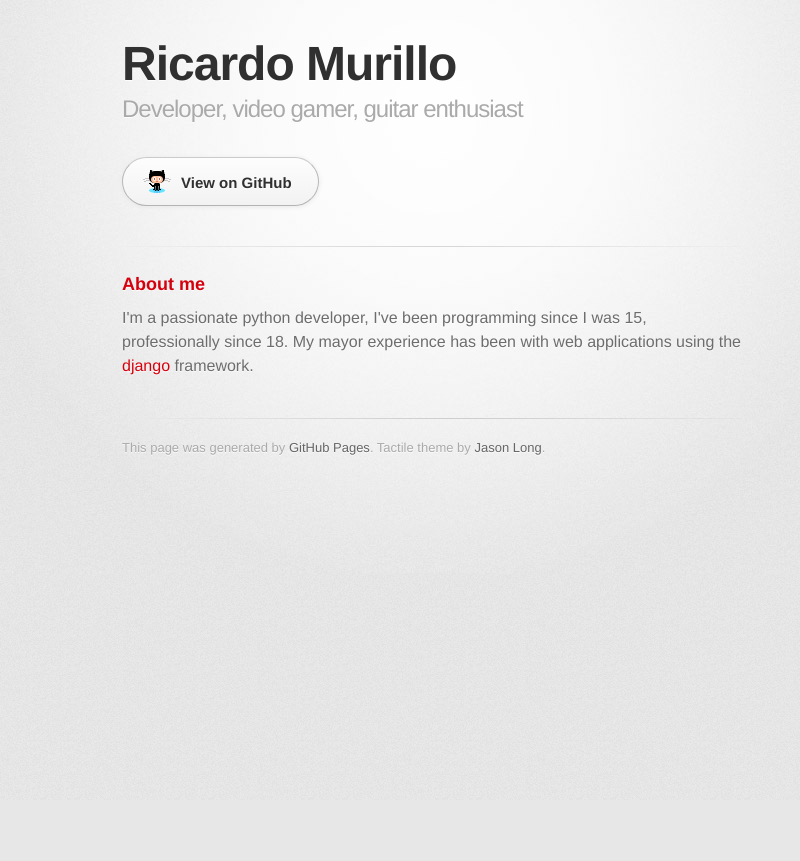
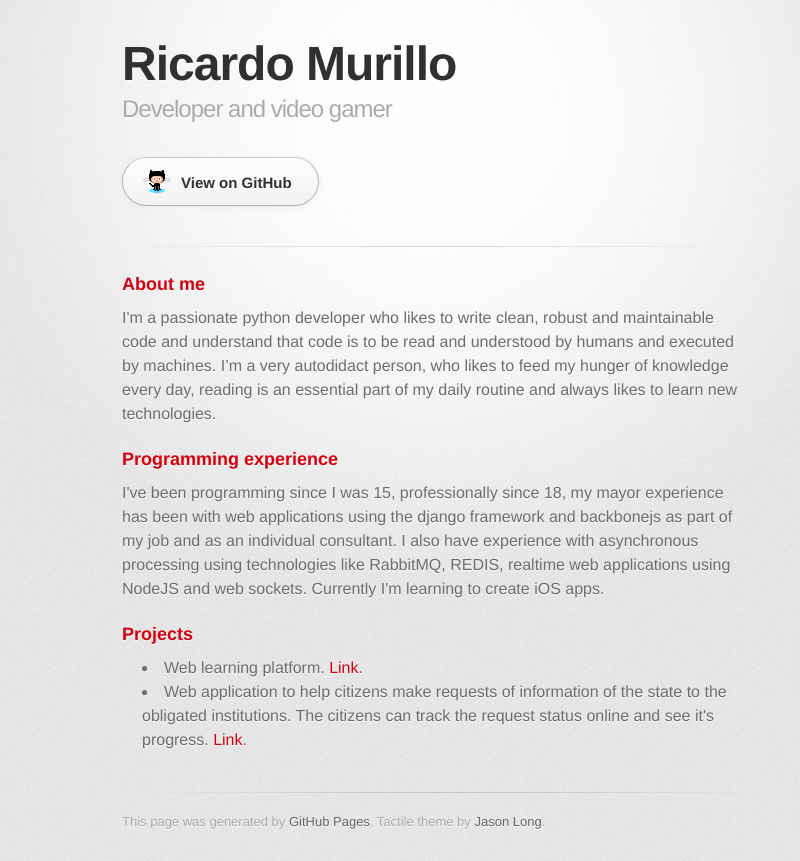
Before and after one commit to rcjmurillo/rcjmurillo.github.io, a plain HTML site: page index.html in a window 1280 px wide. Shown: the whole page, without its empty margins (208-1008 px from the left). Before the commit the page ends 800 px from the top, so only its background shows below. Drawn offline with Linux system fonts and the light colour scheme; a web font is replaced by a local one.

Commit message:
Replace master branch with page content via GitHub

```diff
--- a/index.html
+++ b/index.html
@@ -19,7 +19,7 @@
 
         <header>
           <h1>Ricardo Murillo</h1>
-          <h2>Developer, video gamer, guitar enthusiast</h2>
+          <h2>Developer and video gamer</h2>
         </header>
 
         <section id="downloads" class="clearfix">
@@ -32,8 +32,21 @@
           <h3>
 <a name="about-me" class="anchor" href="#about-me"><span class="octicon octicon-link"></span></a>About me</h3>
 
-<p>I'm a passionate python developer, I've been programming since I was 15, professionally since 18.
-My mayor experience has been with web applications using the <a href="https://www.djangoproject.com/%E2%80%8E">django</a> framework.</p>
+<p>I'm a passionate python developer who likes to write clean, robust and maintainable code and understand that code is to be read and understood by humans and executed by machines. I’m a very autodidact person, who likes to feed my hunger of knowledge every day, reading is an essential part of my daily routine and always likes to learn new technologies.</p>
+
+<h3>
+<a name="programming-experience" class="anchor" href="#programming-experience"><span class="octicon octicon-link"></span></a>Programming experience</h3>
+
+<p>I've been programming since I was 15, professionally since 18, my mayor experience has been with web applications using the django framework and backbonejs as part of my job and as an individual consultant.
+I also have experience with asynchronous processing using technologies like RabbitMQ, REDIS, realtime web applications using NodeJS and web sockets. Currently I'm learning to create iOS apps.</p>
+
+<h3>
+<a name="projects" class="anchor" href="#projects"><span class="octicon octicon-link"></span></a>Projects</h3>
+
+<ul>
+<li>Web learning platform. <a href="http://aprendizaje.iaip.gob.hn/usuarios/iniciar_sesion/">Link</a>.</li>
+<li>Web application to help citizens make requests of information of the state to the obligated institutions. The citizens can track the request status online and see it's progress. <a href="http://sielho.iaip.gob.hn">Link</a>.</li>
+</ul>
         </section>
 
         <footer>
```
Also changed, not shown: params.json (+1 -1 lines).
